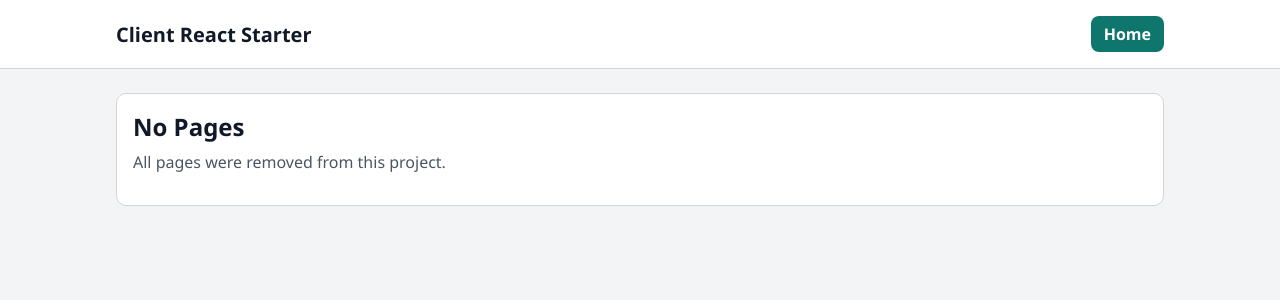
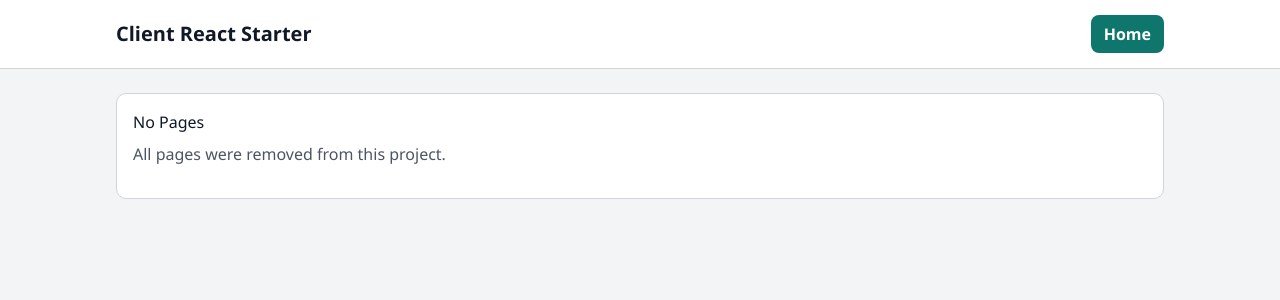
Before and after one commit to jmabborang/client-react-app, a React (Vite) app: page / in a window 1280 px wide. Shown: the top 300 px of the page. Built offline with nearby package versions, Linux system fonts and the light colour scheme; no server answers.

Commit message:
Tailwind Integration

```diff
--- a/package.json
+++ b/package.json
@@ -16,6 +16,7 @@
   },
   "devDependencies": {
     "@eslint/js": "^9.39.1",
+    "@tailwindcss/vite": "^4.2.1",
     "@types/react": "^19.2.5",
     "@types/react-dom": "^19.2.3",
     "@vitejs/plugin-react": "^5.1.1",
@@ -24,6 +25,7 @@
     "eslint-plugin-react-hooks": "^7.0.1",
     "eslint-plugin-react-refresh": "^0.4.24",
     "globals": "^16.5.0",
+    "tailwindcss": "^4.2.1",
     "vite": "npm:rolldown-vite@7.2.5"
   },
   "overrides": {
--- a/src/index.css
+++ b/src/index.css
@@ -1,2 +1,3 @@
+@import 'tailwindcss';
 @import './shared/styles/tokens.css';
 @import './shared/styles/global.css';
--- a/vite.config.js
+++ b/vite.config.js
@@ -1,5 +1,6 @@
 import { defineConfig } from 'vite'
 import react from '@vitejs/plugin-react'
+import tailwindcss from '@tailwindcss/vite'
 
 // https://vite.dev/config/
 export default defineConfig({
@@ -9,5 +10,6 @@ export default defineConfig({
         plugins: [['babel-plugin-react-compiler']],
       },
     }),
+    tailwindcss(),
   ],
 })
```
